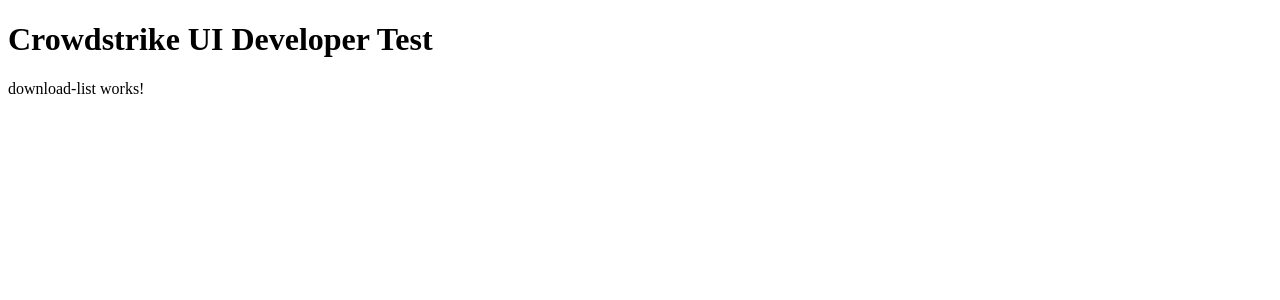
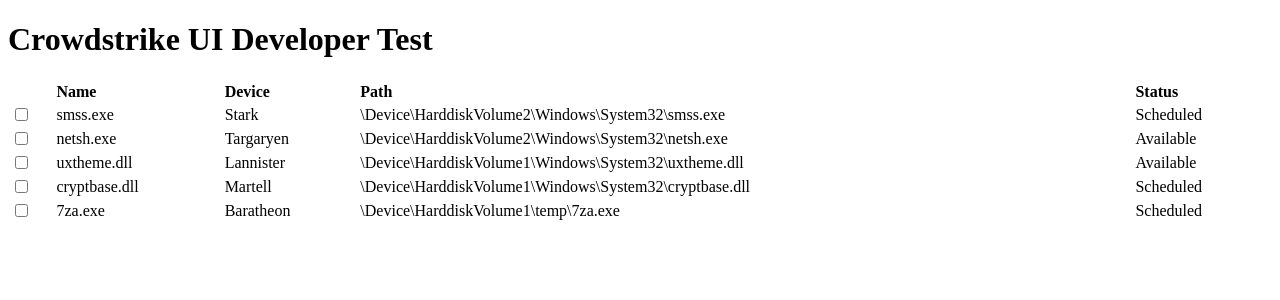
Before and after one commit to marklj/file-download-component, an Angular app: page / in a window 1280 px wide. Shown: the top 300 px of the page. Built offline with nearby package versions, Linux system fonts and the light colour scheme.

Commit message:
Add file table to component and some styling

```diff
--- a/src/app/download-list/download-list.component.css
+++ b/src/app/download-list/download-list.component.css
@@ -0,0 +1,6 @@
+.file-table {
+  width: 100%;
+}
+.file-table th {
+  text-align: left;
+}
--- a/src/app/download-list/download-list.component.html
+++ b/src/app/download-list/download-list.component.html
@@ -1 +1,30 @@
-<p>download-list works!</p>
+<div>
+  <table class="file-table">
+    <tr>
+      <th>
+        <!-- checked -->
+      </th>
+      <th>Name</th>
+      <th>Device</th>
+      <th>Path</th>
+      <th>Status</th>
+    </tr>
+    <tr *ngFor="let file of files">
+      <td>
+        <input type="checkbox" name="" />
+      </td>
+      <td>
+        {{ file.name }}
+      </td>
+      <td>
+        {{ file.device }}
+      </td>
+      <td>
+        {{ file.path }}
+      </td>
+      <td>
+        <span class="case-capitalize">{{ file.status }}</span>
+      </td>
+    </tr>
+  </table>
+</div>
--- a/src/styles.css
+++ b/src/styles.css
@@ -1 +1,5 @@
-/* You can add global styles to this file, and also import other style files */
+body{}
+
+.case-capitalize {
+  text-transform: capitalize;
+}
```
